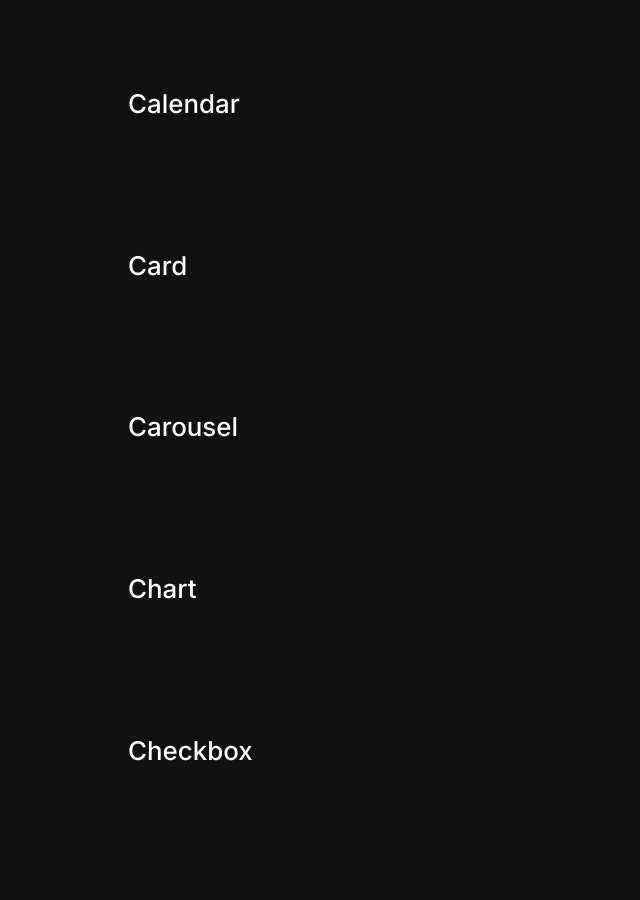
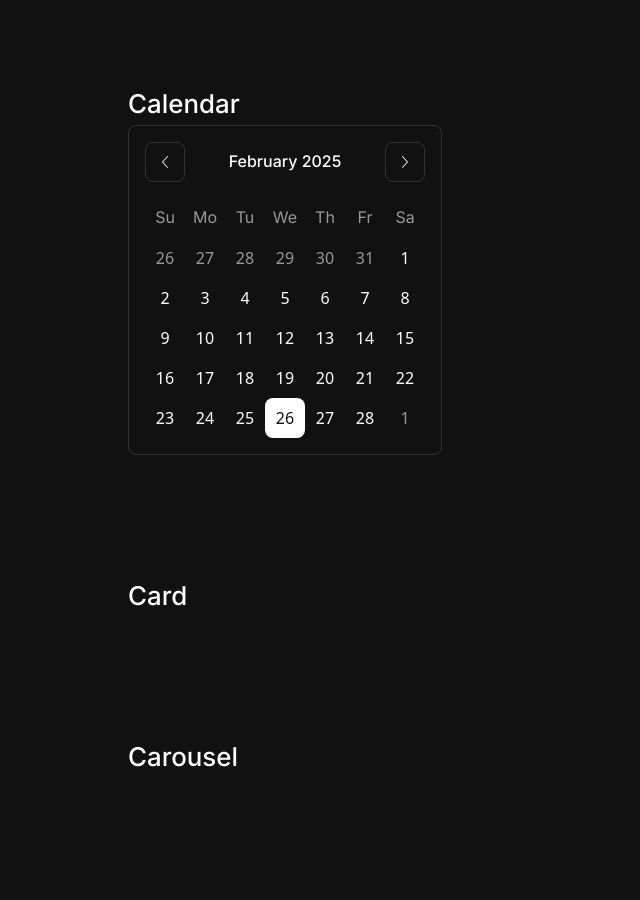
Before and after one commit to rarescovei5/Principium-UI, a React (Vite) app: page / in a window 1280 px wide. Shown: the part 2000-2900 px from the top of the page, without its empty margins (0-640 px from the left). Built offline with nearby package versions, Linux system fonts and the light colour scheme.

Commit message:
Added Calendar.tsx

```diff
--- a/src/App.tsx
+++ b/src/App.tsx
@@ -31,8 +31,12 @@ import {
   BreadcrumbLink,
 } from './ModernTheme/Breadcrumb';
 import { Popover, PopoverContent, PopoverTrigger } from './ModernTheme/Popover';
+import { useState } from 'react';
+import Calendar from './ModernTheme/Calendar';
 
 function App() {
+  const [selectedDate, setSelectedDate] = useState(new Date());
+
   return (
     <div className="flex flex-col gap-30">
       <div className="w-[80%] mx-auto">
@@ -169,6 +173,10 @@ function App() {
       </div>
       <div className="w-[80%] mx-auto">
         <h3 className="h3">Calendar</h3>
+        <Calendar
+          selectedDate={selectedDate}
+          setSelectedDate={setSelectedDate}
+        />
       </div>
       <div className="w-[80%] mx-auto">
         <h3 className="h3">Card</h3>
--- a/src/ModernTheme/Calendar.tsx
+++ b/src/ModernTheme/Calendar.tsx
@@ -0,0 +1,182 @@
+//Good luck refactoring this in the future :))
+import { SetStateAction, useState } from 'react';
+
+const Calendar = ({
+  selectedDate,
+  setSelectedDate,
+}: {
+  selectedDate: Date;
+  setSelectedDate: React.Dispatch<SetStateAction<Date>>;
+}) => {
+  // State for the current month/year we’re displaying
+  const [currentDate, setCurrentDate] = useState(new Date());
+
+  // Helper function to check if two dates fall on the same calendar day
+  function isSameDay(d1: Date, d2: Date) {
+    return (
+      d1.getFullYear() === d2.getFullYear() &&
+      d1.getMonth() === d2.getMonth() &&
+      d1.getDate() === d2.getDate()
+    );
+  }
+
+  // Today's date for highlighting
+  const today = new Date();
+
+  // Generate a matrix of dates for the current month, including leading/trailing days
+  const calendarDates = generateCalendarDates(currentDate);
+
+  function chunkArray<T>(array: T[], size: number): T[][] {
+    return Array.from({ length: Math.ceil(array.length / size) }, (_, i) =>
+      array.slice(i * size, i * size + size)
+    );
+  }
+  // Handlers for navigating months
+  const goToPrevMonth = () => {
+    setCurrentDate(
+      new Date(currentDate.getFullYear(), currentDate.getMonth() - 1, 1)
+    );
+  };
+
+  const goToNextMonth = () => {
+    setCurrentDate(
+      new Date(currentDate.getFullYear(), currentDate.getMonth() + 1, 1)
+    );
+  };
+
+  return (
+    <div className="inline-flex flex-col h-full text-white border-[1px] border-border rounded-lg p-4">
+      {/* Month/Year Title */}
+      <div className="flex justify-between items-center mb-4">
+        <button
+          className="w-10 h-10 border-[1px] hover:bg-border transition-colors duration-150 border-border rounded-lg flex items-center justify-center cursor-pointer"
+          onClick={goToPrevMonth}
+        >
+          <svg
+            className="w-3 rotate-90"
+            viewBox="0 0 8 4"
+            fill="none"
+            xmlns="http://www.w3.org/2000/svg"
+          >
+            <path
+              d="M3.75078 3.90553L0.0950727 0.511126C0.0340446 0.454488 0 0.379241 0 0.300992C0 0.222744 0.0340446 0.147497 0.0950727 0.0908601L0.0992035 0.0872054C0.128789 0.0596535 0.1644 0.0377147 0.203871 0.022723C0.243343 0.0077312 0.285849 2.38419e-07 0.328804 2.38419e-07C0.371759 2.38419e-07 0.414265 0.0077312 0.453736 0.022723C0.493207 0.0377147 0.528819 0.0596535 0.558404 0.0872054L4.00069 3.28366L7.4416 0.0872054C7.47118 0.0596535 7.50679 0.0377147 7.54626 0.022723C7.58573 0.0077312 7.62824 2.38419e-07 7.6712 2.38419e-07C7.71415 2.38419e-07 7.75666 0.0077312 7.79613 0.022723C7.8356 0.0377147 7.87121 0.0596535 7.9008 0.0872054L7.90493 0.0908601C7.96596 0.147497 8 0.222744 8 0.300992C8 0.379241 7.96596 0.454488 7.90493 0.511126L4.24922 3.90553C4.21707 3.93538 4.17841 3.95915 4.13557 3.97539C4.09273 3.99163 4.04661 4 4 4C3.95339 4 3.90727 3.99163 3.86443 3.97539C3.82159 3.95915 3.78293 3.93538 3.75078 3.90553Z"
+              fill="white"
+            />
+          </svg>
+        </button>
+        <div className="p font-medium text-center">
+          {currentDate.toLocaleString('default', { month: 'long' })}{' '}
+          {currentDate.getFullYear()}
+        </div>
+        <button
+          className="w-10 h-10 border-[1px] hover:bg-border transition-colors duration-150 border-border rounded-lg flex items-center justify-center cursor-pointer"
+          onClick={goToNextMonth}
+        >
+          <svg
+            className="w-3 -rotate-90"
+            viewBox="0 0 8 4"
+            fill="none"
+            xmlns="http://www.w3.org/2000/svg"
+          >
+            <path
+              d="M3.75078 3.90553L0.0950727 0.511126C0.0340446 0.454488 0 0.379241 0 0.300992C0 0.222744 0.0340446 0.147497 0.0950727 0.0908601L0.0992035 0.0872054C0.128789 0.0596535 0.1644 0.0377147 0.203871 0.022723C0.243343 0.0077312 0.285849 2.38419e-07 0.328804 2.38419e-07C0.371759 2.38419e-07 0.414265 0.0077312 0.453736 0.022723C0.493207 0.0377147 0.528819 0.0596535 0.558404 0.0872054L4.00069 3.28366L7.4416 0.0872054C7.47118 0.0596535 7.50679 0.0377147 7.54626 0.022723C7.58573 0.0077312 7.62824 2.38419e-07 7.6712 2.38419e-07C7.71415 2.38419e-07 7.75666 0.0077312 7.79613 0.022723C7.8356 0.0377147 7.87121 0.0596535 7.9008 0.0872054L7.90493 0.0908601C7.96596 0.147497 8 0.222744 8 0.300992C8 0.379241 7.96596 0.454488 7.90493 0.511126L4.24922 3.90553C4.21707 3.93538 4.17841 3.95915 4.13557 3.97539C4.09273 3.99163 4.04661 4 4 4C3.95339 4 3.90727 3.99163 3.86443 3.97539C3.82159 3.95915 3.78293 3.93538 3.75078 3.90553Z"
+              fill="white"
+            />
+          </svg>
+        </button>
+      </div>
+
+      <table>
+        <thead className="text-subtext">
+          <tr className="grid grid-cols-7">
+            {['Su', 'Mo', 'Tu', 'We', 'Th', 'Fr', 'Sa'].map((day) => (
+              <th
+                className="w-10 h-10 p flex items-center justify-center"
+                key={day}
+              >
+                {day}
+              </th>
+            ))}
+          </tr>
+        </thead>
+        <tbody>
+          {chunkArray(calendarDates, 7).map((week, weekIdx) => (
+            <tr className="grid grid-cols-7" key={weekIdx}>
+              {week.map((day, dayIdx) => {
+                const isCurrentMonth =
+                  day.getMonth() === currentDate.getMonth() &&
+                  day.getFullYear() === currentDate.getFullYear();
+                const isToday = isSameDay(day, today);
+                const isSelected = isSameDay(selectedDate, day);
+
+                return (
+                  <td
+                    key={dayIdx}
+                    className={`w-10 h-10 flex items-center justify-center cursor-pointer rounded-lg transition-colors duration-150 ${
+                      isSelected
+                        ? 'bg-white text-bg'
+                        : isToday
+                        ? 'bg-surface'
+                        : !isCurrentMonth
+                        ? 'text-subtext'
+                        : 'hover:bg-surface/50'
+                    }`}
+                    onClick={() => setSelectedDate(day)}
+                  >
+                    {day.getDate()}
+                  </td>
+                );
+              })}
+            </tr>
+          ))}
+        </tbody>
+      </table>
+    </div>
+  );
+};
+
+export default Calendar;
+
+/**
+ * generateCalendarDates:
+ * Generates an array of Date objects representing the days
+ * in the current month plus leading/trailing days to fill out
+ * a 6-row grid.
+ */
+
+function generateCalendarDates(baseDate: Date): Date[] {
+  const year = baseDate.getFullYear();
+  const month = baseDate.getMonth();
+
+  // Start at the first day of the month
+  const firstOfMonth = new Date(year, month, 1);
+  // End at the last day of the month
+  const lastOfMonth = new Date(year, month + 1, 0);
+
+  // Determine the day of week for the first and last day
+  const startDay = firstOfMonth.getDay();
+  const endDay = lastOfMonth.getDay();
+
+  const daysInMonth = lastOfMonth.getDate();
+  const daysFromPrevMonth = startDay;
+  const daysFromNextMonth = 6 - endDay;
+
+  const calendarDays: Date[] = [];
+
+  // Add days from previous month
+  for (let i = daysFromPrevMonth - 1; i >= 0; i--) {
+    calendarDays.push(new Date(year, month, 1 - i - 1));
+  }
+
+  // Add current month days
+  for (let i = 1; i <= daysInMonth; i++) {
+    calendarDays.push(new Date(year, month, i));
+  }
+
+  // Add days from next month
+  for (let i = 1; i <= daysFromNextMonth; i++) {
+    calendarDays.push(new Date(year, month + 1, i));
+  }
+
+  return calendarDays;
+}
```
